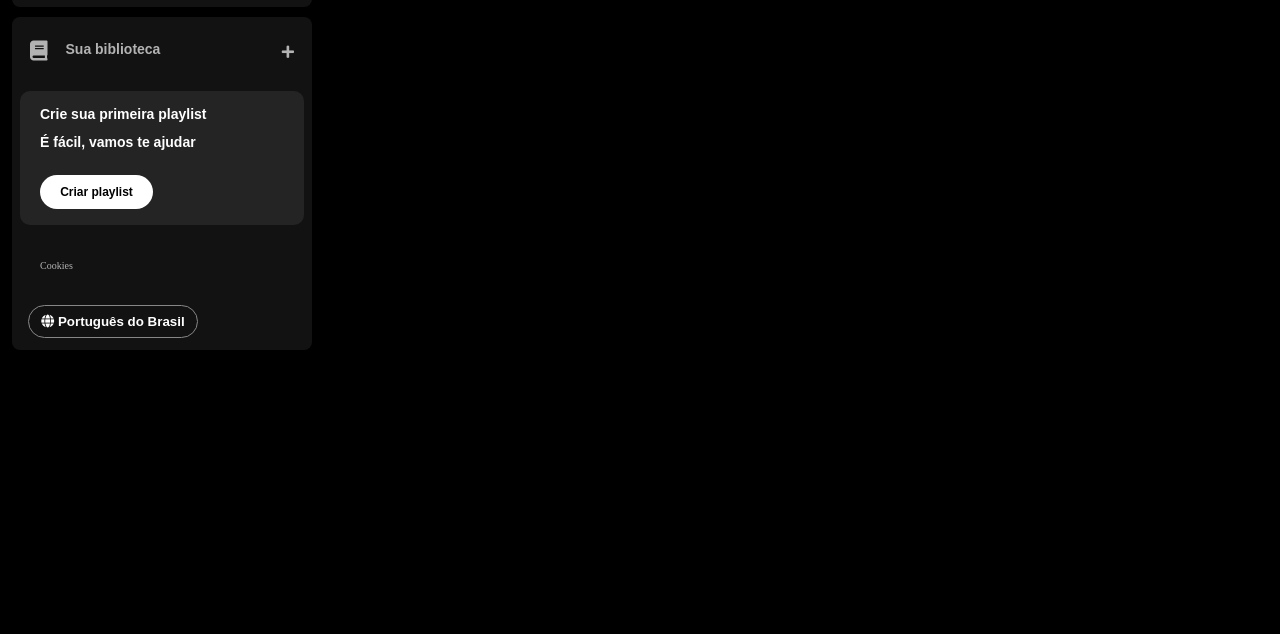
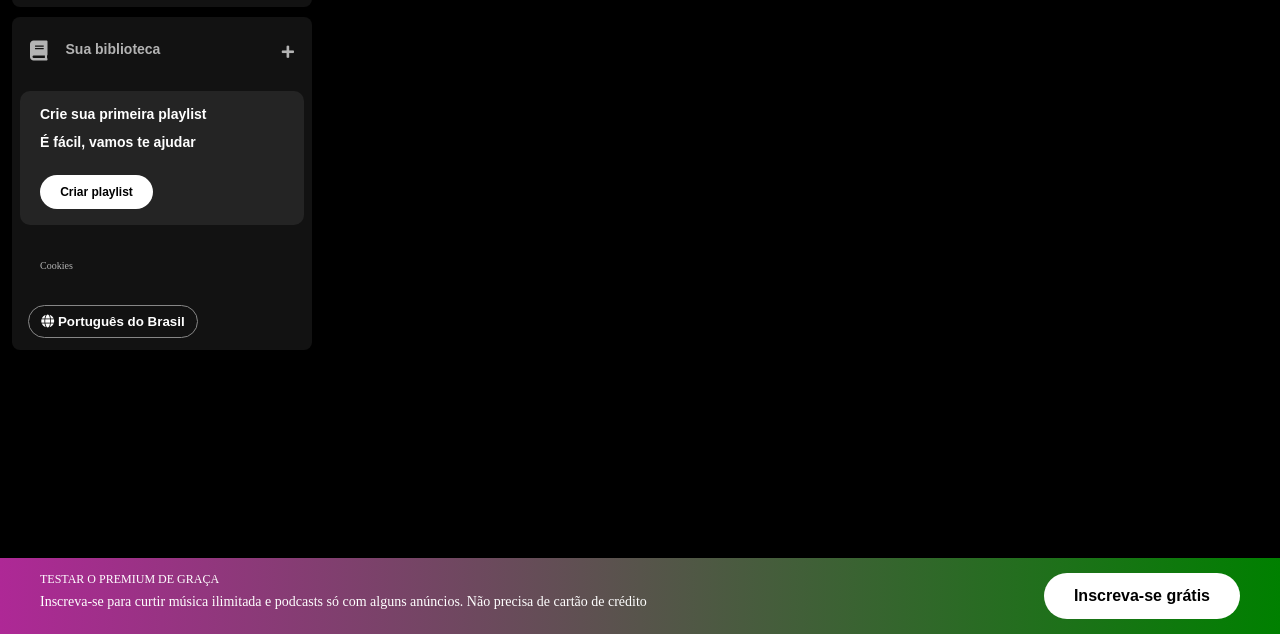
Before and after one commit to ThiagoMiranda-m/imersao-alura, a plain HTML site: page index.html in a window 1280 px wide. Shown: the part 166-800 px from the top of the page. Drawn offline with Linux system fonts and the light colour scheme.

Commit message:
git commit -

```diff
--- a/index.html
+++ b/index.html
@@ -77,6 +77,9 @@
                 <p class="disclaimer-premium__title">Testar o Premium de graça</p>
                 <p class="disclaimer-premium__subtitle">Inscreva-se para curtir música ilimitada e podcasts só com alguns anúncios. Não precisa de cartão de crédito</p>
             </div>
+            <div class="button">
+                <button type="button">Inscreva-se grátis</button>
+            </div>
         </footer>
 
 
--- a/styles.css
+++ b/styles.css
@@ -165,3 +165,44 @@ body {
     padding: 8px;
     border-radius: 20px;
 }
+
+.disclaimer-premium {
+    position: fixed;
+    bottom: 0;
+    left: 0;
+    right: 0;
+    background: linear-gradient(to right, #ae2896, green);
+    padding: 15px 40px;
+    display: flex;
+    justify-content: space-between;
+}
+
+.disclaimer-premium .text {
+    flex-shrink: 0;
+}
+
+.disclaimer-premium .disclaimer-premium__title {
+    color: #ffffff;
+    text-transform: uppercase;
+    font-weight: 400;
+    font-size: 12px;
+    margin-bottom: 10px;
+}
+
+.disclaimer-premium .disclaimer-premium__subtitle {
+    color: #ffffff;
+    font-size: 14px;
+    font-weight: 500;
+}
+
+.disclaimer-premium button {
+    background-color: #ffffff;
+    color: #000000;
+    font-size: 16px;
+    font-weight: bold;
+    padding: 14px 30px;
+    border: 0px;
+    border-radius: 40px;
+    cursor: pointer;
+    flex-shrink: 0;
+}
```
